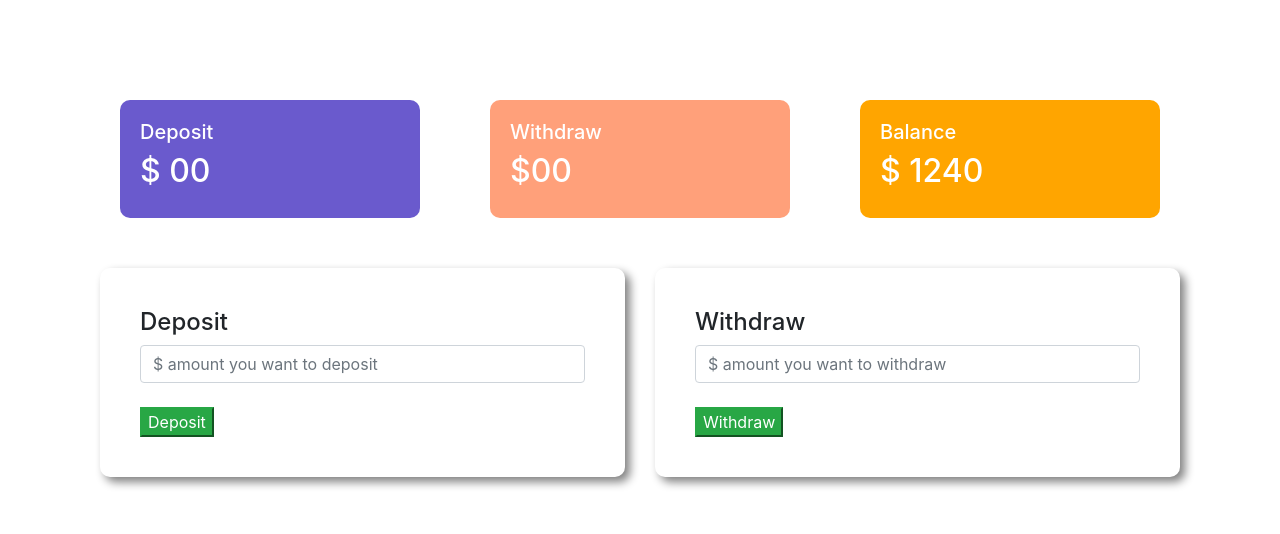
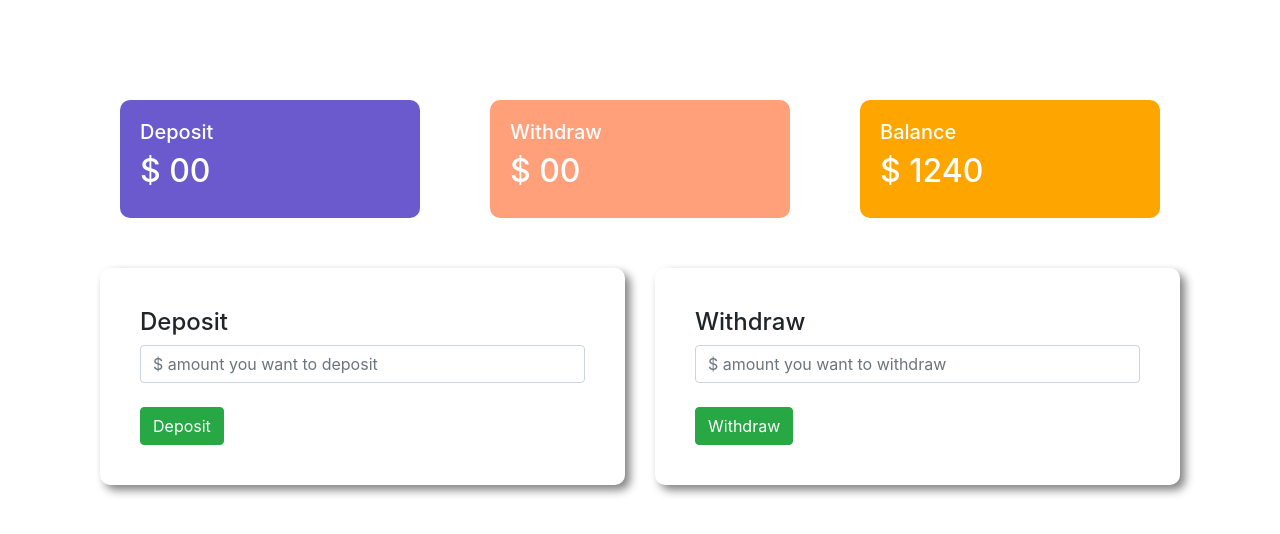
Before and after one commit to alquddus90/pioneer-bank, a plain HTML site: page index.html in a window 1280 px wide. Both pictures are taken after a click on the button "Enter". Drawn offline with nearby package versions, Linux system fonts and the light colour scheme.

Commit message:
done pioneer bank

```diff
--- a/index.html
+++ b/index.html
@@ -32,7 +32,7 @@
             <div class="col-md-4">
                 <div class="withdraw status">
                     <h5>Withdraw</h5>
-                    <h2>$00</h2>
+                    <h2>$ <span id="currentWithdraw">00</span></h2>
                 </div>
             </div>
             <div class="col-md-4">
@@ -48,7 +48,7 @@
                  <h4>Deposit</h4>
                  <input id="depositAmount" type="text" class="form-control" placeholder="$ amount you want to deposit">
                  <br>
-                 <button id="addDeposit" class="btn-success">Deposit</button>
+                 <button id="addDeposit" class="btn btn-success">Deposit</button>
                </div>
             </div>
             <div class="col-md-6">
@@ -56,7 +56,7 @@
                     <h4>Withdraw</h4>
                     <input id="withdrawAmount" type="text" class="form-control" placeholder="$ amount you want to withdraw">
                     <br>
-                    <button id="addWithdraw" class="btn-success">Withdraw</button>
+                    <button id="addWithdraw" class="btn btn-success">Withdraw</button>
                 </div>
             </div>
         </div>
@@ -66,7 +66,7 @@
 
 
         const loginBtn = document.getElementById("login");
-        loginBtn.addEventListener("mouseleave", function(){
+        loginBtn.addEventListener("click", function(){
             const loginArea = document.getElementById("login-area");
             loginArea.style.display = "none";
             const transactionArea = document.getElementById("transaction-area");
@@ -78,7 +78,7 @@
             const depositNumber = getInputNumber("depositAmount");
 
 
-           updateSpanText("currentBalance", depositNumber);
+           updateSpanText("currentDeposit", depositNumber);
            updateSpanText("currentBalance", depositNumber);
 
             document.getElementById("depositAmount").value = "";
@@ -88,7 +88,11 @@
         const withdrawBtn = document.getElementById("addWithdraw");
         withdrawBtn.addEventListener("click", function(){
             const withdrawNumber = getInputNumber("withdrawAmount");
-            console.log(withdrawNumber);
+
+            updateSpanText("currentWithdraw", withdrawNumber);
+            updateSpanText("currentBalance", -1 * withdrawNumber);
+
+            document.getElementById("withdrawAmount").value = "";
 
         })
         function getInputNumber(id){
```
